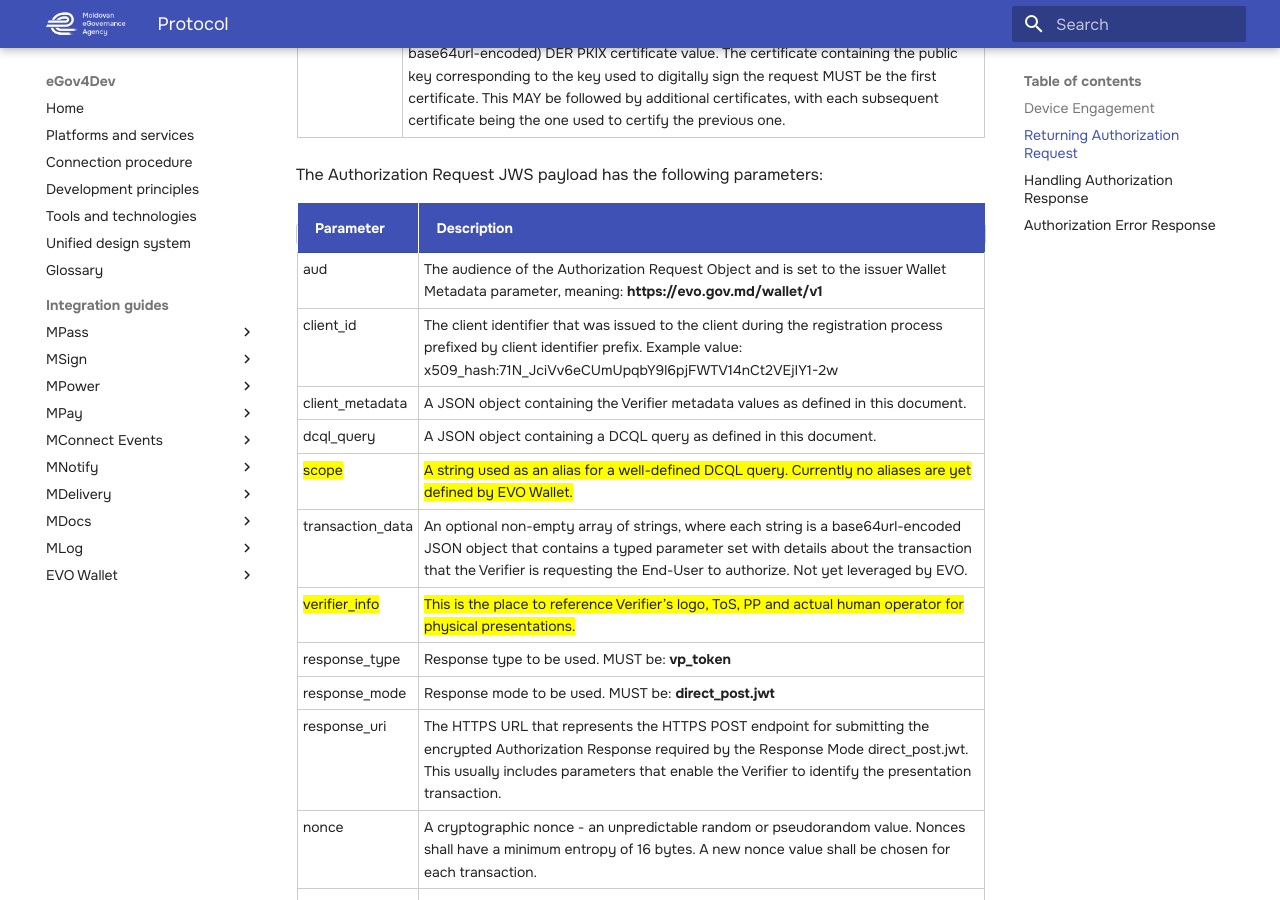
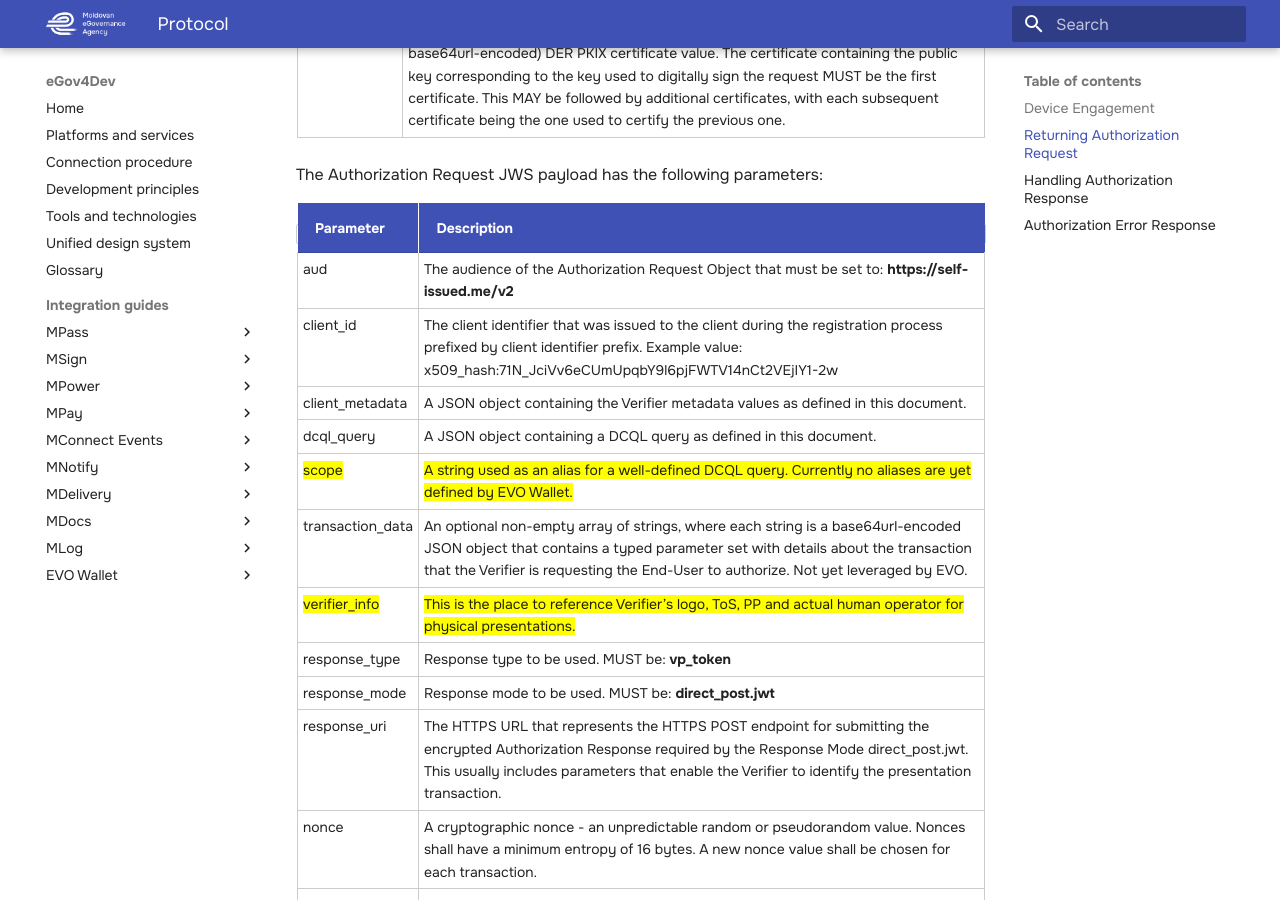
Before and after one commit to egov-moldova/egov4dev, an MkDocs documentation site: the page built from docs/guides/evo-wallet/protocol.md, in a window 1280 px wide and 900 px high, scrolled down 5538 px. Built offline with MkDocs 1.6.1 and Material for MkDocs 9.7.7, drawn with Linux system fonts in a browser that asks for light colours.

Commit message:
EVO Wallet docs fix

```diff
--- a/docs/guides/evo-wallet/protocol.md
+++ b/docs/guides/evo-wallet/protocol.md
@@ -93,7 +93,7 @@
 
 | Parameter | Description |
 |---|---|
-| aud | The audience of the Authorization Request Object and is set to the issuer Wallet Metadata parameter, meaning: **https://evo.gov.md/wallet/v1** |
+| aud | The audience of the Authorization Request Object that must be set to: **https://self-issued.me/v2** |
 | client_id | The client identifier that was issued to the client during the registration process prefixed by client identifier prefix. Example value: x509_hash:71N_JciVv6eCUmUpqbY9l6pjFWTV14nCt2VEjIY1-2w |
 | client_metadata | A JSON object containing the Verifier metadata values as defined in this document. |
 | dcql_query | A JSON object containing a DCQL query as defined in this document. |
```
